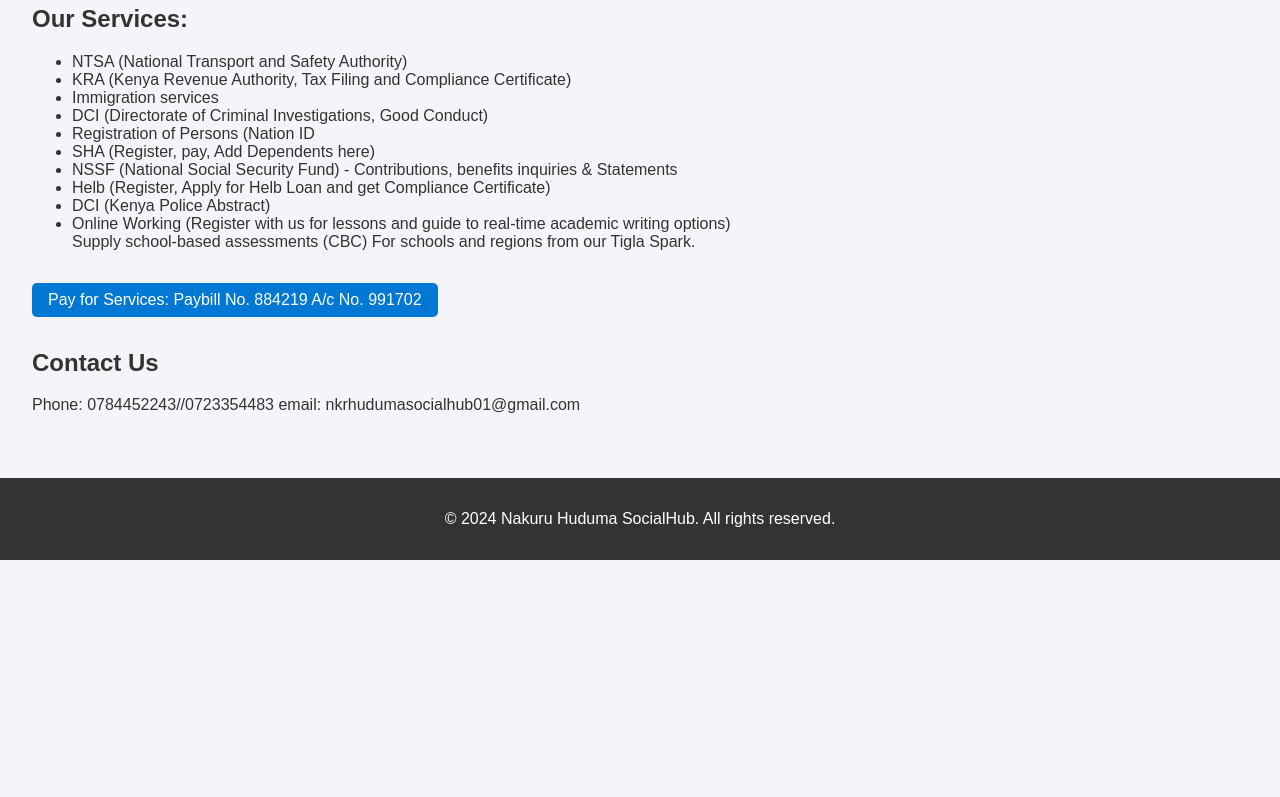
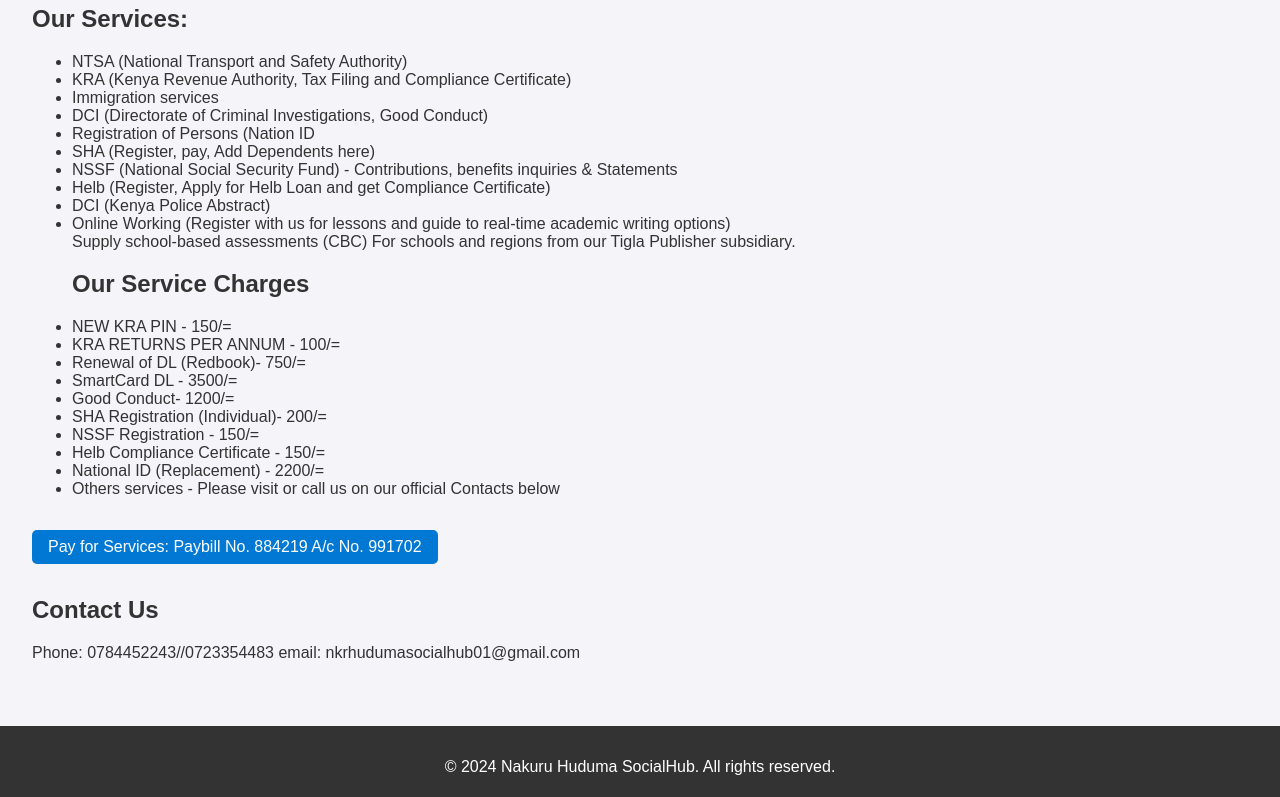
Before and after one commit to makariousNJ1/Nakuru-Huduma-SocialHub, a plain HTML site: page index.html in a window 1280 px wide. Shown: the part 601-1398 px from the top of the page. Before the commit the page ends 1161 px from the top, so only its background shows below. Drawn offline with Linux system fonts and the light colour scheme.

Commit message:
Add files via upload

```diff
--- a/index.html
+++ b/index.html
@@ -70,7 +70,10 @@
         <a href="#home">Home</a>
         <a href="#about">About</a>
         <a href="#services">Services</a>
+		<a href="#Service charges">Contact</a>
         <a href="#contact">Contact</a>
+
+
     </nav>
     <main>
         <section id="home">
@@ -95,8 +98,18 @@
 				<li>Helb (Register, Apply for Helb Loan and get Compliance Certificate)</li>
     <li>DCI (Kenya Police Abstract)</li>
     <li>Online Working (Register with us for lessons and guide to real-time academic writing options)
-	</li> Supply school-based assessments (CBC) For schools and regions from our Tigla Spark.
-
+	</li> Supply school-based assessments (CBC) For schools and regions from our Tigla Publisher subsidiary.
+			<h2>Our Service Charges</h2>
+			<li>NEW KRA PIN - 150/=</li>
+			<li>KRA RETURNS PER ANNUM - 100/=</li>
+			<li> Renewal of DL (Redbook)- 750/=</li>
+			<li> SmartCard DL - 3500/=</li>
+			<li> Good Conduct- 1200/=</li>
+			<li> SHA Registration (Individual)- 200/=</li>
+			<li> NSSF Registration - 150/=</li>
+			<li> Helb Compliance Certificate - 150/=</li>
+			<li> National ID (Replacement) - 2200/=</li>
+			<li> Others services - Please visit or call us on our official Contacts below </li>
             </ul>
             <a href="#payment" class="payment-button">Pay for Services: Paybill No. 884219 A/c No. 991702</a>
         </section>
```
